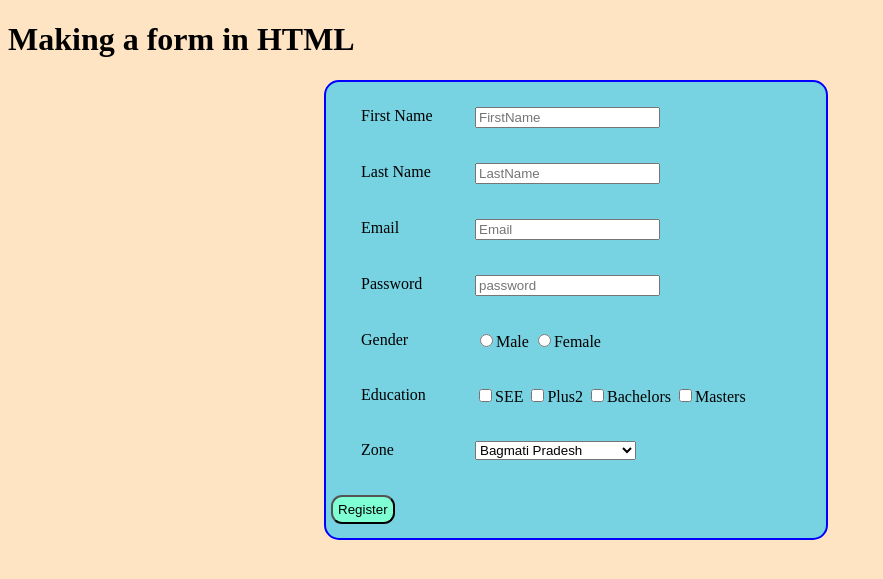
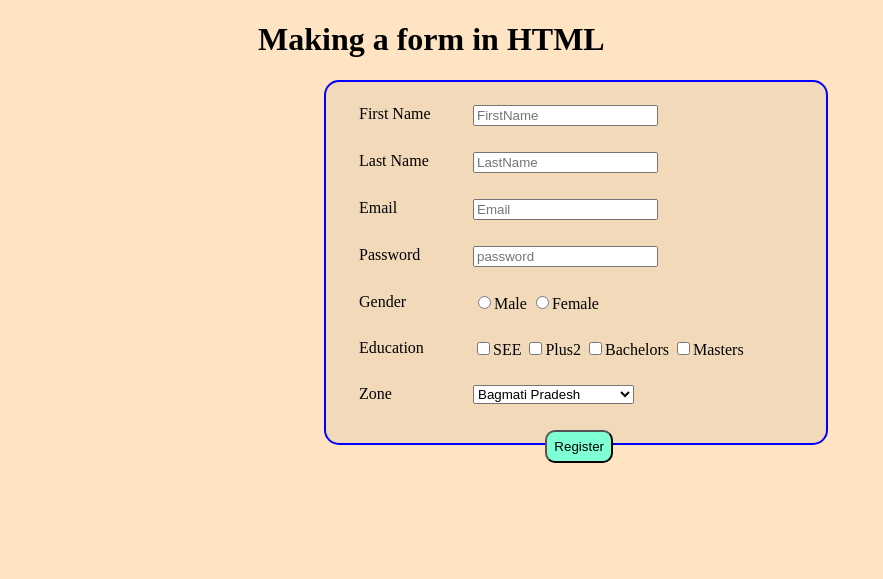
Before and after one commit to Nutan-Gyawali/Assignments, a PHP site: page /form.html in a window 1280 px wide. Shown: the top 579 px of the page, without its empty margins (0-883 px from the left). Run offline with PHP 8.4, Linux system fonts and the light colour scheme.

Commit message:
changed some alignments

```diff
--- a/form.css
+++ b/form.css
@@ -1,13 +1,22 @@
 body{
     background-color: bisque;
+}
+
+
+#titles
+{
+    margin-left: 250px;
+
 }
 .formElement{
     margin: 8px 0;
     margin-top: 20px;
-    margin-bottom: 5px;
-    padding: 5px;
-    display: inline-block;
+    margin-bottom: 10px;
+    padding: 3px;
+
 }
+
+
 
 form{
 
@@ -16,7 +25,7 @@ form{
     border-radius: 15px;
     margin-right: 180px;
     border: 2px solid blue;
-    background-color: rgb(119, 210, 226);
+    background-color:rgb(242, 217, 185);
 }
 
 label{
@@ -30,9 +39,11 @@ label{
 #submit{
     background-color: aquamarine;
     float: right;
-    border-radius: 11px;
-    margin-right: 200px;
-    padding: 5px;
+    border-radius: 10px;
+    margin-left: 0px;
+    margin-right: 210px;
+    margin-top: 0px;
+    padding: 7px;
 }
 
 #submit:hover{
--- a/form.html
+++ b/form.html
@@ -9,10 +9,10 @@
 </head>
 <body>
 
-    <head>
-        <h1>Making a form in HTML</h1>
 
-    </head>
+        <h1 id="titles">Making a form in HTML</h1>
+
+
 
     <main>
             <form action="" method="">
```
